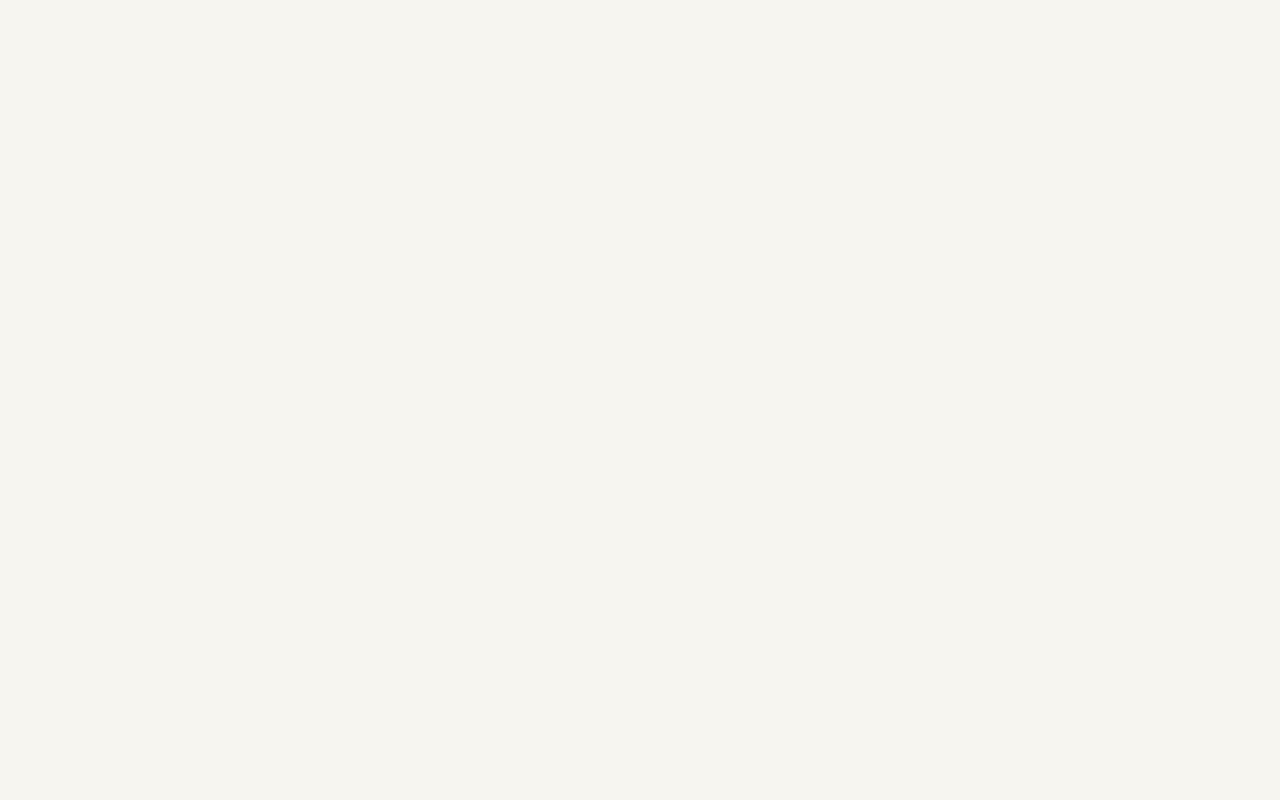
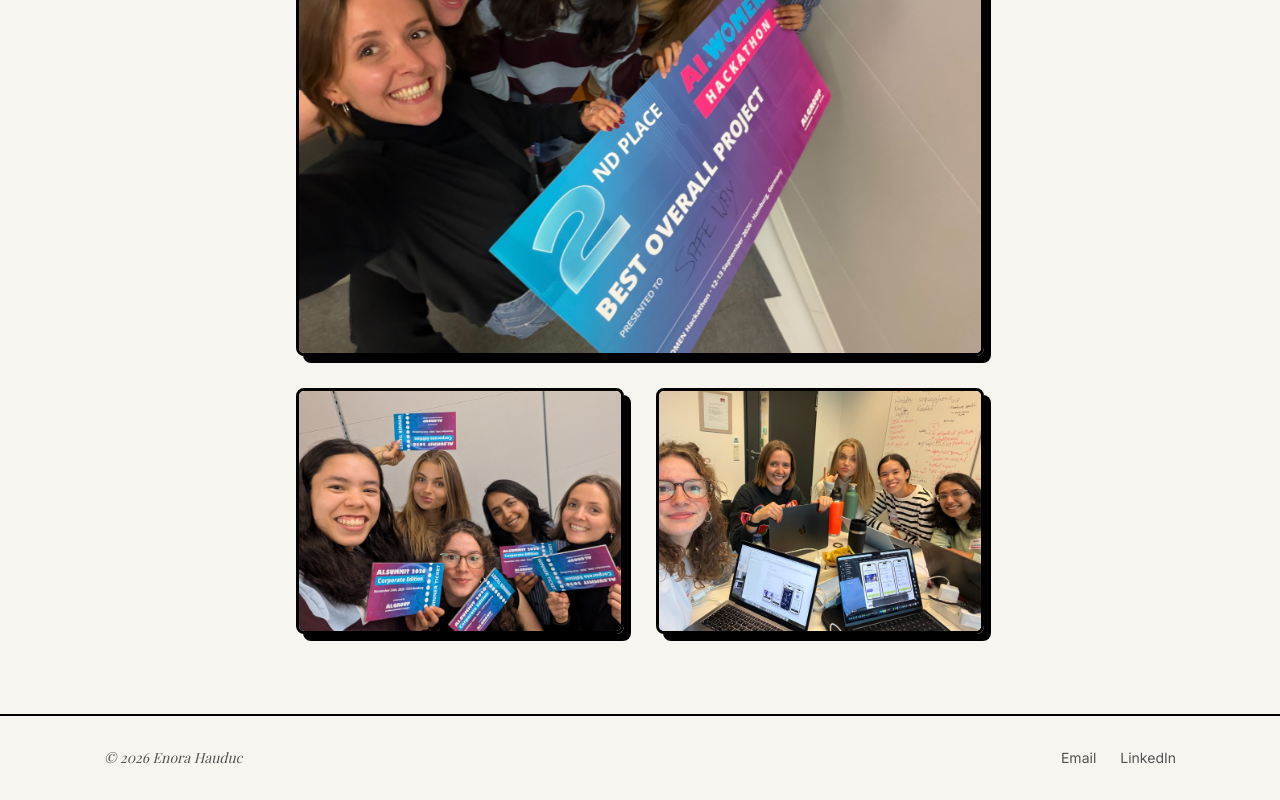
Before and after one commit to EnoraHauduc/portfolio-website, a Next.js app: page /projects/safeway-ai-women-hackathon in a window 1280 px wide. Shown: the part 1447-2247 px from the top of the page. Before the commit the page ends 1405 px from the top, so only its background shows below. Built offline with nearby package versions, Linux system fonts and the light colour scheme.

Commit message:
Add gallery support to project and entry detail components; include new award image

```diff
--- a/app/projects/[slug]/page.tsx
+++ b/app/projects/[slug]/page.tsx
@@ -38,6 +38,7 @@ export default function ProjectPage({ params }: { params: { slug: string } }) {
       image={post.image}
       images={post.images}
       video={post.video}
+      gallery={post.gallery}
     />
   );
 }
--- a/components/EntryDetail.tsx
+++ b/components/EntryDetail.tsx
@@ -2,6 +2,7 @@ import Link from "next/link";
 import BorderedFrame, { type BorderedFrameVariant } from "./BorderedFrame";
 import Footer from "./Footer";
 import Navigation from "./Navigation";
+import { withBasePath } from "@/lib/basePath";
 import { seededFrameTransform } from "@/lib/seededTransform";
 
 type EntryDetailProps = {
@@ -15,6 +16,7 @@ type EntryDetailProps = {
   image?: { src: string; alt?: string };
   images?: { src: string; alt?: string }[];
   video?: { youtubeId: string };
+  gallery?: { src: string; alt: string }[];
 };
 
 export default function EntryDetail({
@@ -28,6 +30,7 @@ export default function EntryDetail({
   image,
   images,
   video,
+  gallery,
 }: EntryDetailProps) {
   const transform = border ? seededFrameTransform(seed) : null;
 
@@ -96,6 +99,22 @@ export default function EntryDetail({
             ),
           )}
         </div>
+
+        {gallery && gallery.length > 0 && (
+          <div className="mt-12 grid grid-cols-1 gap-8 sm:grid-cols-2">
+            {gallery.map((photo, i) => (
+              // eslint-disable-next-line @next/next/no-img-element
+              <img
+                key={photo.src}
+                src={withBasePath(photo.src)}
+                alt={photo.alt}
+                className={`aspect-[4/3] w-full rounded-lg border-[3px] border-black object-cover shadow-[7px_7px_0_0_rgba(0,0,0,1)] ${
+                  i === 0 && gallery.length % 2 === 1 ? "sm:col-span-2" : ""
+                }`}
+              />
+            ))}
+          </div>
+        )}
       </article>
       <Footer />
     </main>
--- a/lib/posts.ts
+++ b/lib/posts.ts
@@ -10,6 +10,7 @@ export type Post = {
   image?: { src: string; alt?: string };
   images?: { src: string; alt?: string }[];
   video?: { youtubeId: string };
+  gallery?: { src: string; alt: string }[];
 };
 
 export const POSTS: Post[] = [
@@ -21,10 +22,14 @@ export const POSTS: Post[] = [
       "Placed 2nd overall out of 300 participants at the AI.WOMEN Hackathon in Hamburg, with an invitation to AI.SUMMIT 2026. Built SafeWay, a pedestrian routing app that finds the safest walk home rather than the fastest, personalised to each traveller's preferences.",
     border: "browserTab",
     video: { youtubeId: "axFjS1mrnR8" },
-    images: [
-      { src: "/projects/safeway-app.jpg", alt: "SafeWay app showing ranked walking route options on a map of Hamburg" },
-      { src: "/projects/safeway-team-working.jpg", alt: "The SafeWay team working together at the AI.WOMEN Hackathon" },
+    image: {
+      src: "/projects/safeway-app.jpg",
+      alt: "SafeWay app showing ranked walking route options on a map of Hamburg",
+    },
+    gallery: [
+      { src: "/projects/safeway-award.jpg", alt: "The SafeWay team holding the 2nd place Best Overall Project award at the AI.WOMEN Hackathon" },
       { src: "/projects/safeway-winner-tickets.jpg", alt: "The SafeWay team holding their AI.SUMMIT 2026 winner tickets" },
+      { src: "/projects/safeway-team-working.jpg", alt: "The SafeWay team working together at the hackathon" },
     ],
     body: [
       "2nd place overall (Best Overall Project) at the AI.WOMEN Hackathon in Hamburg, 12-13 September 2026, out of 300 participants. The team was invited to the AI.SUMMIT 2026 in November.",
```
Also changed, not shown: public/projects/safeway-award.jpg (added).
